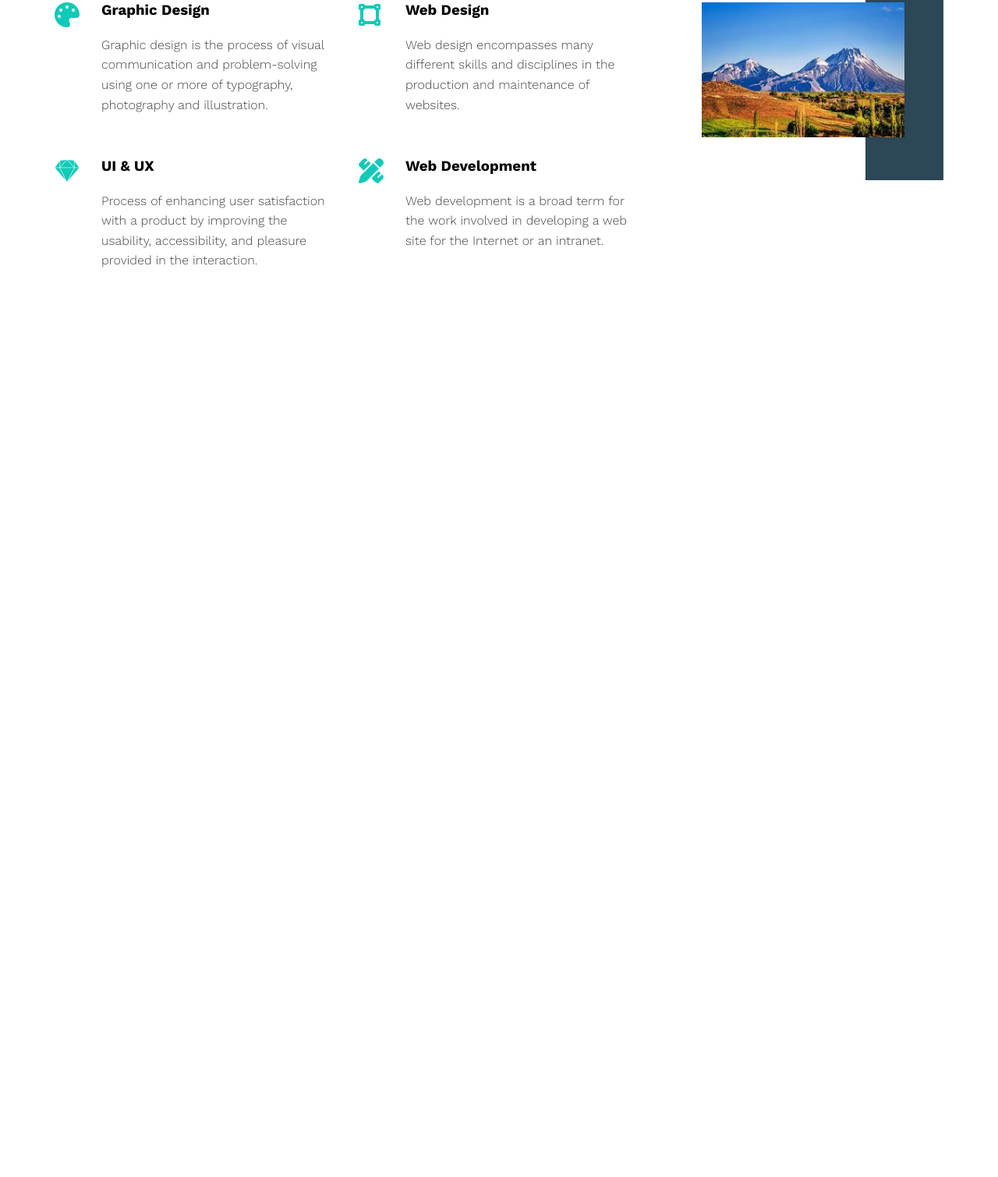
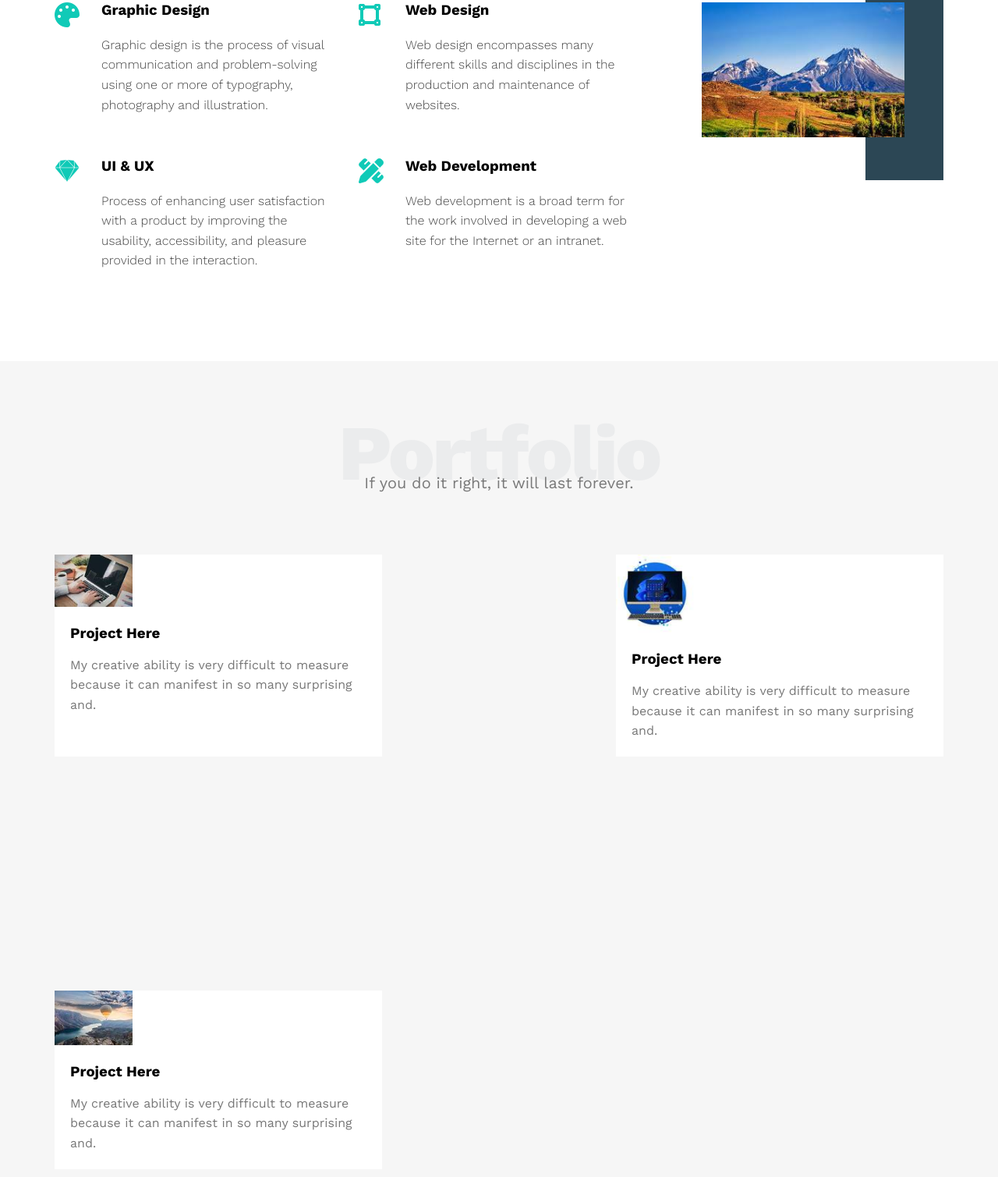
Before and after one commit to Mohamed-Ibrahim7/Template-1, a plain HTML site: page index.html in a window 1280 px wide. Shown: the part 1509-3018 px from the top of the page at 78% size. Before the commit the page ends 1972 px from the top, so only its background shows below. Drawn offline with nearby package versions, Linux system fonts and the light colour scheme.

Commit message:
1) I added some class and some paragraphs in order to add images and words, and we can add effects to them using CSS. 2) I called class and added some effects like: * color . * Display size. * I cleared the margins.

```diff
--- a/css/Leon.css
+++ b/css/Leon.css
@@ -2,6 +2,8 @@
 :root{
     --main-color:#10cab7;
     --secondary-color: #2c4755;
+    --section-padding: 60px;
+    --section-background: #f6f6f6;
 }
 /* End variables  */
 /* Start global rules */
@@ -175,9 +177,9 @@ max-width: 100%;
 /* End landing section  */
 /* Start features */
 .features {
-    padding-top: 60px;
-    padding-bottom: 60px;
-    background-color: #f6f6f6;
+    padding-top: var(--section-padding);
+    padding-bottom: var(--section-padding);
+    background-color: var(--section-background);
     }
 .features .container {
     display: grid;
@@ -203,8 +205,8 @@ max-width: 100%;
 /* End features */
 /* Start services */
 .services {
-    padding-top: 60px;
-    padding-bottom: 60px;
+    padding-top: var(--section-padding);
+    padding-bottom: var(--section-padding);
 }
 .services .services-content {
     display: grid;
@@ -259,5 +261,35 @@ max-width: 100%;
       display: none;
     }
 }
+/* End services */
+/* Start Portfolio */
+.portfolio{
+    padding-top: var(--section-padding);
+    padding-bottom: var(--section-padding);
+    background-color: var(--section-background);
 
-/* End services */
+}
+.portfolio .portfolio-content{
+    display: grid;
+    grid-template-columns: repeat(auto-fill, minmax(300px, 1fr));
+    grid-gap: 300px;
+    margin-top: 80px;
+}
+.portfolio .portfolio-content .card{
+    background-color: white;
+}
+.portfolio .portfolio-content .card img{
+    max-width: 100px;
+}
+.portfolio .portfolio-content .card .info{
+    padding: 20px;
+}
+.portfolio .portfolio-content .card .info h3{
+    margin: 0;
+}
+.portfolio .portfolio-content .card .info p{
+    color: #777;
+    line-height: 1.6;
+    margin-bottom: 0;
+}
+/* End Portfolio */
--- a/index.html
+++ b/index.html
@@ -128,6 +128,37 @@
       </div>
     </div>
     <!-- End Services -->
+    <!-- Start Portfolio -->
+    <div class="portfolio">
+      <div class="container">
+        <h2 class="special-heading">Portfolio</h2>
+        <p>If you do it right, it will last forever.</p>
+        <div class="portfolio-content">
+          <div class="card">
+            <img src="images/image 3.jpg" alt="">
+            <div class="info">
+              <h3>Project Here</h3>
+              <p>My creative ability is very difficult to measure because it can manifest in so many surprising and.</p>
+            </div>
+          </div>
+          <div class="card">
+            <img src="images/image 4.jpg" alt="">
+            <div class="info">
+              <h3>Project Here</h3>
+              <p>My creative ability is very difficult to measure because it can manifest in so many surprising and.</p>
+            </div>
+          </div>
+          <div class="card">
+            <img src="images/image 5.jpg" alt="">
+            <div class="info">
+              <h3>Project Here</h3>
+              <p>My creative ability is very difficult to measure because it can manifest in so many surprising and.</p>
+            </div>
+          </div>
+        </div>
+      </div>
+    </div>
+    <!-- End Portfolio -->
 
 </body>
 </html>
```
Also changed, not shown: images/image 3.jpg (added), images/image 4.jpg (added), images/image 5.jpg (added).
